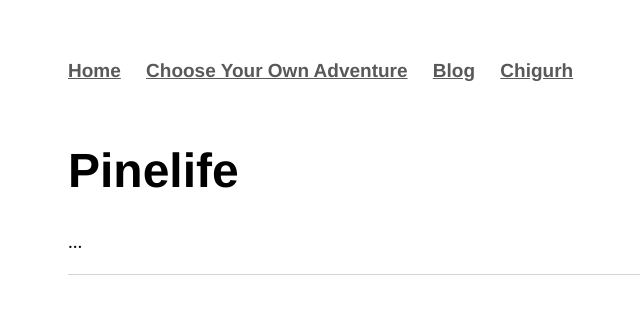
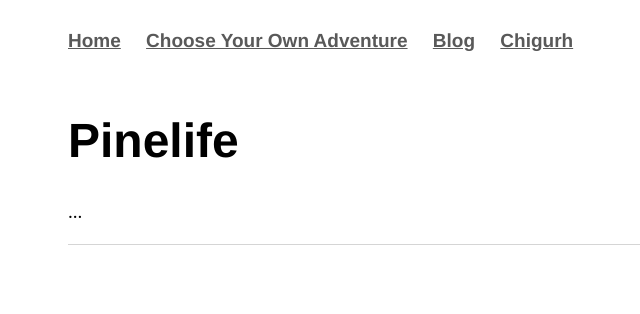
Before and after one commit to Pinelife/pinelife.github.io, a Jekyll site: the page built from index.html, in a window 1280 px wide. Shown: the top 314 px of the page, without its empty margins (124-764 px from the left). Built offline with Jekyll 4.4.1, drawn with Linux system fonts in a browser that asks for light colours.

Commit message:
Update main.css

```diff
--- a/css/main.css
+++ b/css/main.css
@@ -52,7 +52,7 @@
 }
 
 body {
-    margin: 60px auto /* !important*/;
+    margin: 30px auto /* !important*/;
     width: 70%;
 }
 
```
